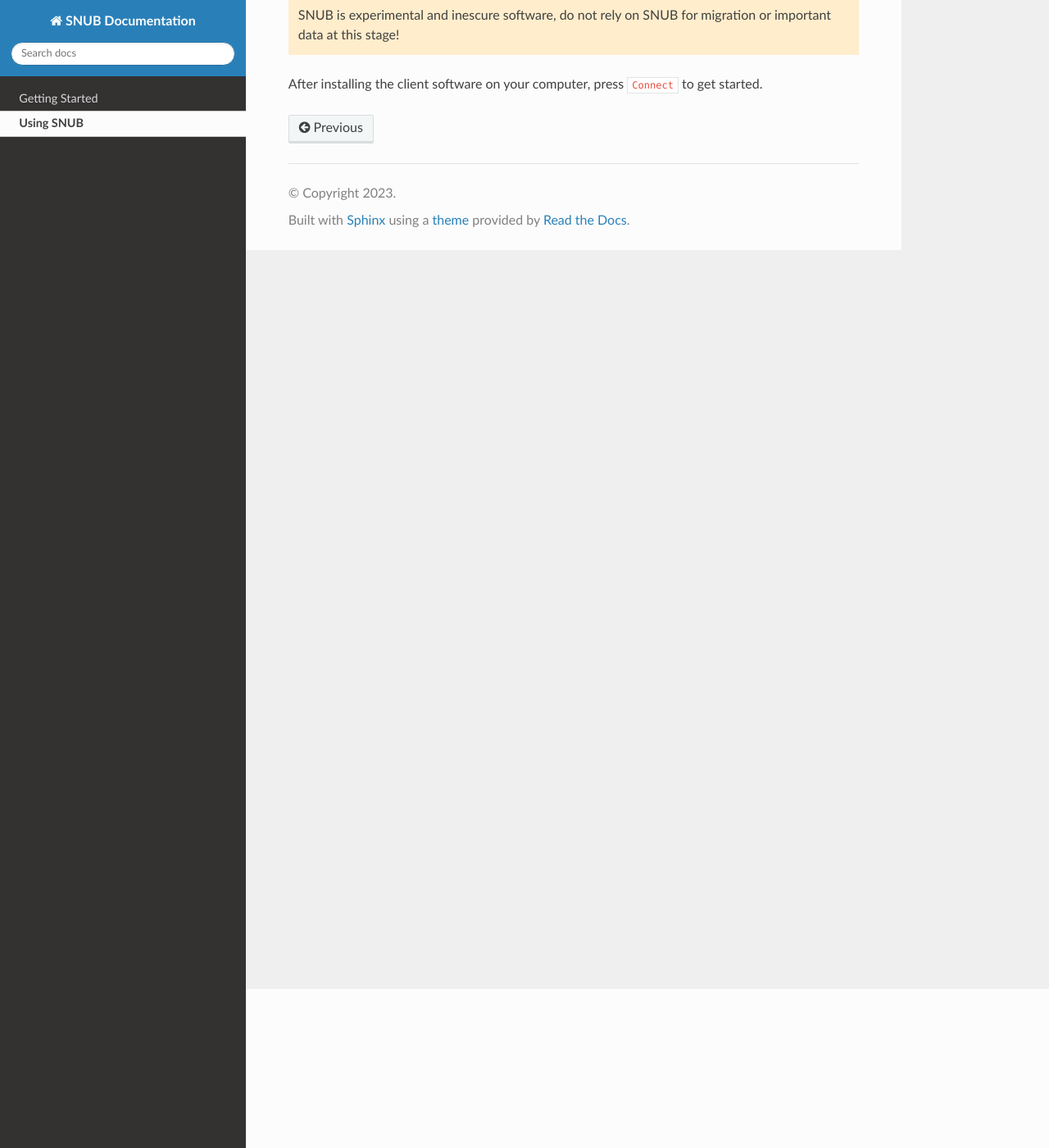
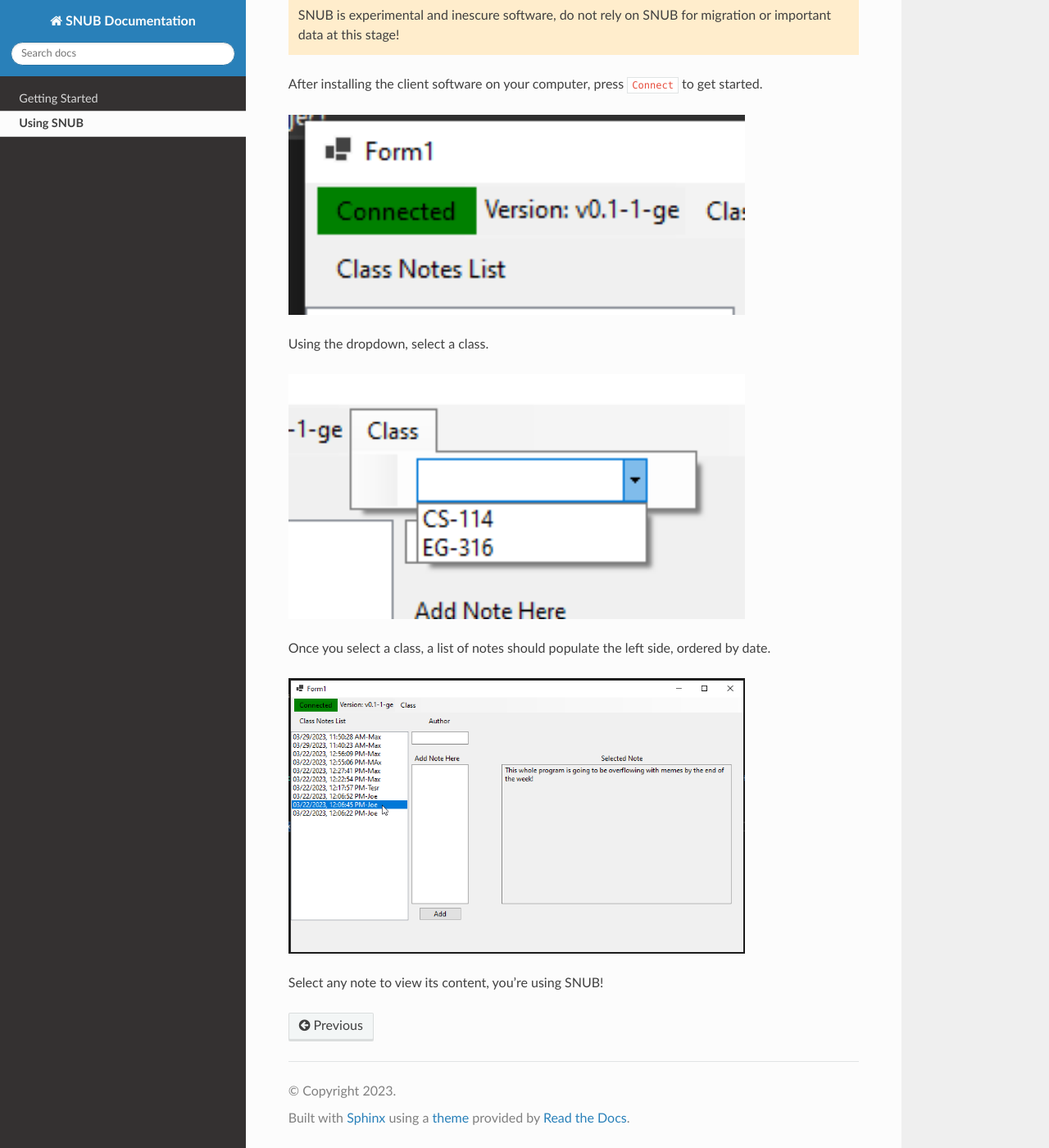
Before and after one commit to KenwoodFox/SNUB, a Sphinx documentation site: the page built from Docs/usage/usage.rst, in a window 1280 px wide and 1400 px high, scrolled down 194 px. Shown: the whole window at 82% size. Built offline with Sphinx 7.4.7 and the Read the Docs theme 2.0.0, drawn with Linux system fonts in a browser that asks for light colours.

```diff
--- a/Docs/introduction/getting-started.rst
+++ b/Docs/introduction/getting-started.rst
@@ -6,7 +6,7 @@ Introduction
 
 .. image:: images/Sample_of_Features.PNG
   :width: 80%
-  :alt: Initial Render
+  :alt: Overview Image
 
 Welcome to SNUB! The SNHU User Database.
 
--- a/Docs/usage/usage.rst
+++ b/Docs/usage/usage.rst
@@ -6,3 +6,21 @@ Using SNUB
     or important data at this stage!
 
 After installing the client software on your computer, press ``Connect`` to get started.
+
+.. image:: images/connect.png
+  :width: 80%
+  :alt: Connect PNG
+
+Using the dropdown, select a class.
+
+.. image:: images/selectClass.png
+  :width: 80%
+  :alt: Select Class
+
+Once you select a class, a list of notes should populate the left side, ordered by date.
+
+.. image:: images/selectNote.png
+  :width: 80%
+  :alt: Select Note
+
+Select any note to view its content, you're using SNUB!
```
Also changed, not shown: Docs/usage/images/connect.png (added), Docs/usage/images/selectClass.png (added), Docs/usage/images/selectNote.png (added).
